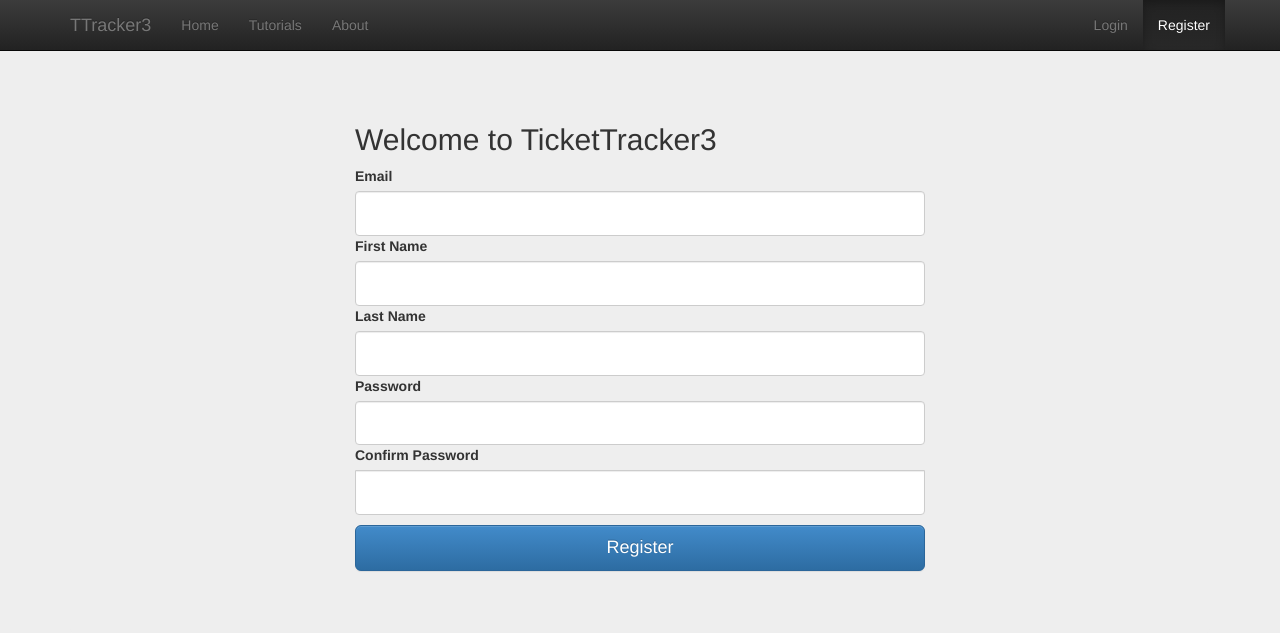
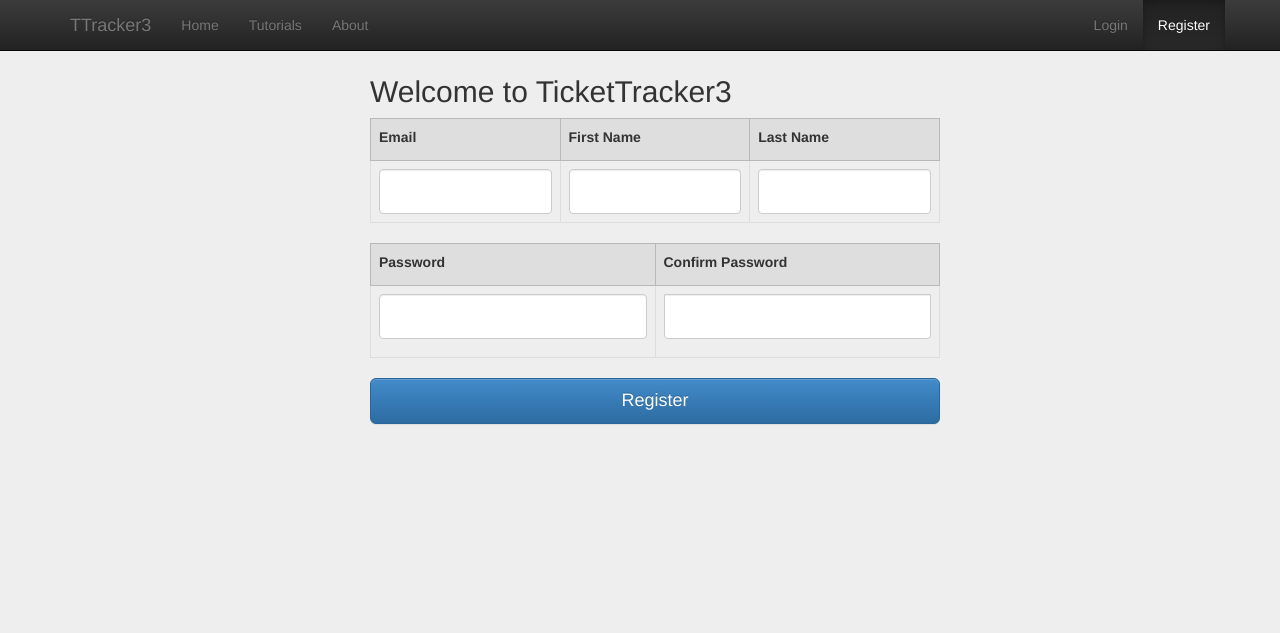
Before and after one commit to razage/TTracker3, a Flask app: page /users/register/ in a window 1280 px wide. Shown: the top 633 px of the page. Run offline with Flask 2, Linux system fonts and the light colour scheme; some libraries are stand-ins or nearby versions.

Commit message:
More beautification. Also added the dynamic os select field to the submit ticket form.

```diff
--- a/app/static/css/register.css
+++ b/app/static/css/register.css
@@ -23,6 +23,7 @@ body {
   padding: 10px;
   font-size: 16px;
 }
+
 .form-register .form-control:focus {
   z-index: 2;
 }
@@ -38,3 +39,12 @@ body {
   border-top-left-radius: 0;
   border-top-right-radius: 0;
 }
+
+.table>thead:first-child>tr:first-child>th {
+    border-top: 1px solid #B8B8B8;
+}
+
+.table-bordered>thead>tr>th{
+    background: #DEDEDE;
+    border: 1px solid #B8B8B8;
+}
--- a/app/templates/base.html
+++ b/app/templates/base.html
@@ -45,16 +45,17 @@
             </div>
         </div>
     </div>
-    {% block statuses %}
-        {% for category, msg in get_flashed_messages(with_categories=true) %}
-            <div class="alert alert-{{ category }}" role="alert">{{ msg }}</div>
-        {% endfor %}
-    {% endblock %}
     <div class="container theme-showcase" role="main">
-        <div class="jumbotron">
-            {% block content %}
-            {% endblock %}
-        </div>
+        {% block statuses %}
+            {% for category, msg in get_flashed_messages(with_categories=true) %}
+                <div class="alert alert-{{ category }} alert-dismissible" role="alert">
+                    <button type="button" class="close" data-dismiss="alert"><span aria-hidden="true">&times;</span><span class="sr-only">Close</span></button>
+                    {{ msg }}
+                </div>
+            {% endfor %}
+        {% endblock %}
+        {% block content %}
+        {% endblock %}
     </div>
     <script src="https://ajax.googleapis.com/ajax/libs/jquery/1.11.1/jquery.min.js"></script>
     <script src="{{ url_for('static', filename='js/bootstrap.min.js') }}"></script>
--- a/app/templates/home.html
+++ b/app/templates/home.html
@@ -1,4 +1,6 @@
 {% extends "base.html" %}
 {% block content %}
-    <p>Hello world!</p>
+   <div class="well">
+       <p>Hello, world!</p>
+   </div>
 {% endblock %}
--- a/app/templates/users/login.html
+++ b/app/templates/users/login.html
@@ -3,7 +3,7 @@
     <link rel="stylesheet" href="{{ url_for('static', filename='css/login.css') }}">
 {% endblock %}
 {% block content %}
-    <div class="container">
+     <div class="container">
         <form class="form-signin" role="form" method="post" action=".">
             <h2 class="form-signin-heading">Please Login</h2>
             {{ form.csrf_token }}
@@ -11,5 +11,5 @@
             {{ form.password(class='form-control', id="confirm", placeholder='Password') }}
             <button class="btn btn-lg btn-primary btn-block" type="submit">Login</button>
         </form>
-    </div>
+     </div>
 {% endblock %}
--- a/app/templates/users/register.html
+++ b/app/templates/users/register.html
@@ -7,16 +7,36 @@
         <form class="form-register" role="form" method="post" action=".">
             <h2 class="form-register-heading">Welcome to TicketTracker3</h2>
             {{ form.csrf_token }}
-            {{ form.email.label }}
-            {{ form.email(class="form-control") }}
-            {{ form.firstname.label }}
-            {{ form.firstname(class="form-control") }}
-            {{ form.lastname.label }}
-            {{ form.lastname(class="form-control") }}
-            {{ form.password.label }}
-            {{ form.password(class="form-control") }}
-            {{ form.confirm.label }}
-            {{ form.confirm(class="form-control") }}
+            <table class="table table-bordered">
+                <thead>
+                    <tr>
+                        <th>{{ form.email.label }}</th>
+                        <th>{{ form.firstname.label }}</th>
+                        <th>{{ form.lastname.label }}</th>
+                    </tr>
+                </thead>
+                <tbody>
+                    <tr>
+                        <td>{{ form.email(class="form-control") }}</td>
+                        <td>{{ form.firstname(class="form-control") }}</td>
+                        <td>{{ form.lastname(class="form-control") }}</td>
+                    </tr>
+                </tbody>
+            </table>
+            <table class="table table-bordered">
+                <thead>
+                    <tr>
+                        <th>{{ form.password.label }}</th>
+                        <th>{{ form.confirm.label }}</th>
+                    </tr>
+                </thead>
+                <tbody>
+                    <tr>
+                        <td>{{ form.password(class="form-control") }}</td>
+                        <td>{{ form.confirm(class="form-control") }}</td>
+                    </tr>
+                </tbody>
+            </table>
             <button class="btn btn-lg btn-primary btn-block" type="submit">Register</button>
         </form>
     </div>
--- a/app/tickets/forms.py
+++ b/app/tickets/forms.py
@@ -1,7 +1,6 @@
 from flask_wtf import Form
 from wtforms import BooleanField, DateField, SelectField, StringField, TextAreaField
 from wtforms.validators import DataRequired
-from .models import Os
 
 
 class TicketSubmitForm(Form):
--- a/app/tickets/views.py
+++ b/app/tickets/views.py
@@ -2,7 +2,7 @@ from app import db
 from app.constants import ALERT_CATEGORIES
 from app.users.decorators import login_required
 from .forms import TicketSubmitForm
-from .models import Tickets
+from .models import Os
 from flask import Blueprint, flash, redirect, render_template, request, session, url_for
 
 mod = Blueprint('tickets', __name__, url_prefix="/tickets")
@@ -13,15 +13,18 @@ mod = Blueprint('tickets', __name__, url_prefix="/tickets")
 def ticketindex():
     pass
 
+
 @mod.route('/search/', methods=["GET", "POST"])
 @login_required
 def search():
     pass
 
+
 @mod.route('/submit/', methods=["GET", "POST"])
 @login_required
 def submitticket():
     form = TicketSubmitForm(request.form)
+    form.os.choices = [(o.oid, o.osname) for o in db.session.query(Os).order_by(Os.osname).all()]
     if form.validate_on_submit():
         pass
     else:
--- a/create_db.py
+++ b/create_db.py
@@ -9,6 +9,7 @@ db.session.commit()
 #Predefined users
 db.session.add(Technicians("admin@ttracker3.com", "Test", "User", "password", True, True))
 db.session.commit()
+
 
 #Predefined Operating Systems
 db.session.add(Os("Debian"))
@@ -32,3 +33,4 @@ db.session.add(Os("Windows 8"))
 db.session.add(Os("Windows 10"))
 db.session.add(Os("Windows Vista"))
 db.session.add(Os("Windows XP"))
+db.session.commit()
```
Also changed, not shown: app/templates/tickets/submit.html (+6 -1 lines), app/tickets/models.py (+5 -2 lines).
